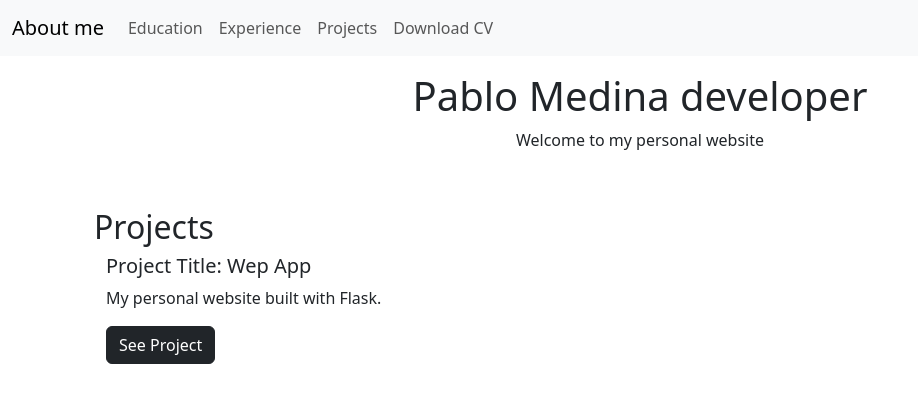
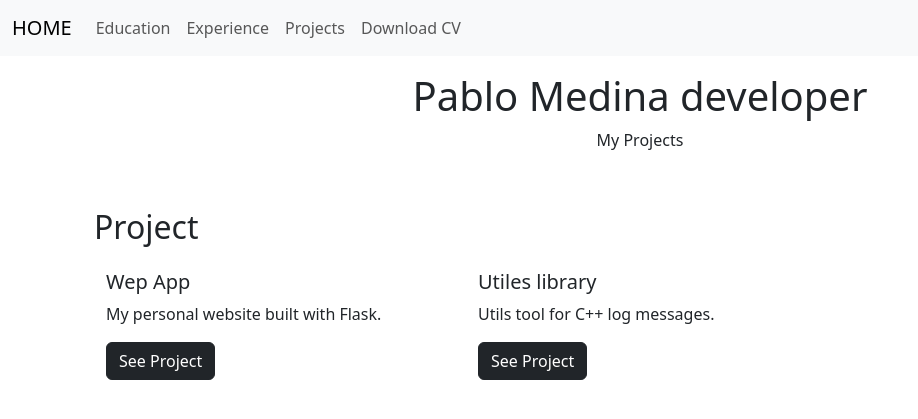
Before and after one commit to pcmasoft/py-flask, a Flask app: page /project in a window 1280 px wide. Shown: the top 419 px of the page, without its empty margins (0-918 px from the left). Run offline with Flask 3, Linux system fonts and the light colour scheme; some libraries are stand-ins or nearby versions.

Commit message:
Update: 15-10-2025  8:38

```diff
--- a/app/data.py
+++ b/app/data.py
@@ -21,7 +21,10 @@ datos = {
     "projects": [
         {"project": "Wep App",
          "description": "My personal website built with Flask.",
-         "link": "https://github.com/pcmasoft/py-flask"}
+         "link": "https://github.com/pcmasoft/py-flask"},
+        {"project": "Utiles library",
+         "description": "Utils tool for C++ log  messages.",
+         "link": "https://github.com/pcmasoft"}
 
     ]
 }
--- a/app/templates/base.html
+++ b/app/templates/base.html
@@ -13,14 +13,13 @@
 <body>
     <nav class="navbar navbar-expand-lg bg-body-tertiary">
         <div class="container-fluid">
-            <a class="navbar-brand" href="/"> About me </a>
+            <a class="navbar-brand" href="/"> HOME </a>
             <button class="navbar-toggler" type="button" data-bs-toggle="collapse" data-bs-target="#navbarNav"
                 aria-controls="navbarNav" aria-expanded="false" aria-label="Toggle navigation">
                 <span class="navbar-toggler-icon"></span>
             </button>
             <div class="collapse navbar-collapse" id="navbarNav">
                 <ul class="navbar-nav">
-
                     <li class="nav-item">
                         <a class="nav-link" href="/education">Education</a>
                     </li>
--- a/app/templates/cv.html
+++ b/app/templates/cv.html
@@ -5,7 +5,7 @@
 {%block content%}
 <div class="container text-center mt-3">
     <h1>{{user_data.name}} {{user_data.last_name}} developer</h1>
-    <p>Welcome to my personal website</p>
+    <p></p>
 </div>
 
 <!-- Projects -->
--- a/app/templates/experience.html
+++ b/app/templates/experience.html
@@ -5,7 +5,7 @@
 {%block content%}
 <div class="container text-center mt-3">
     <h1>{{user_data.name}} {{user_data.last_name}} developer</h1>
-    <p>Welcome to my personal website</p>
+    <p>My experience</p>
 </div>
 
 <!-- Projects -->
--- a/app/templates/project.html
+++ b/app/templates/project.html
@@ -5,21 +5,23 @@
 {%block content%}
 <div class="container text-center mt-3">
     <h1>{{user_data.name}} {{user_data.last_name}} developer</h1>
-    <p>Welcome to my personal website</p>
+    <p>My Projects</p>
 </div>
 
 <!-- Projects -->
 <br>
 <div class="container mt-3">
-    <h2> Projects </h2>
-    {%for proj in user_data.projects%}
-    <div class="container">
-        <h5>Project Title: {{proj.project}}</h5>
-        <p>{{proj.description}}</p>
-        <a class="btn btn-dark" href="{{proj.link}}" role="button">See Project</a>
-
+    <h2>Project</h2>
+    <div class="row">
+        {%for proj in user_data.projects%}
+        <div class="col-4">
+            <div class="container mt-3">
+                <h5>{{proj.project}}</h5>
+                <p>{{proj.description}}</p>
+                <a class="btn btn-dark" href="{{proj.link}}" role="button">See Project</a>
+            </div>
+        </div>
+        {%endfor%}
     </div>
-    {%endfor%}
 </div>
-
 {%endblock%}
```
